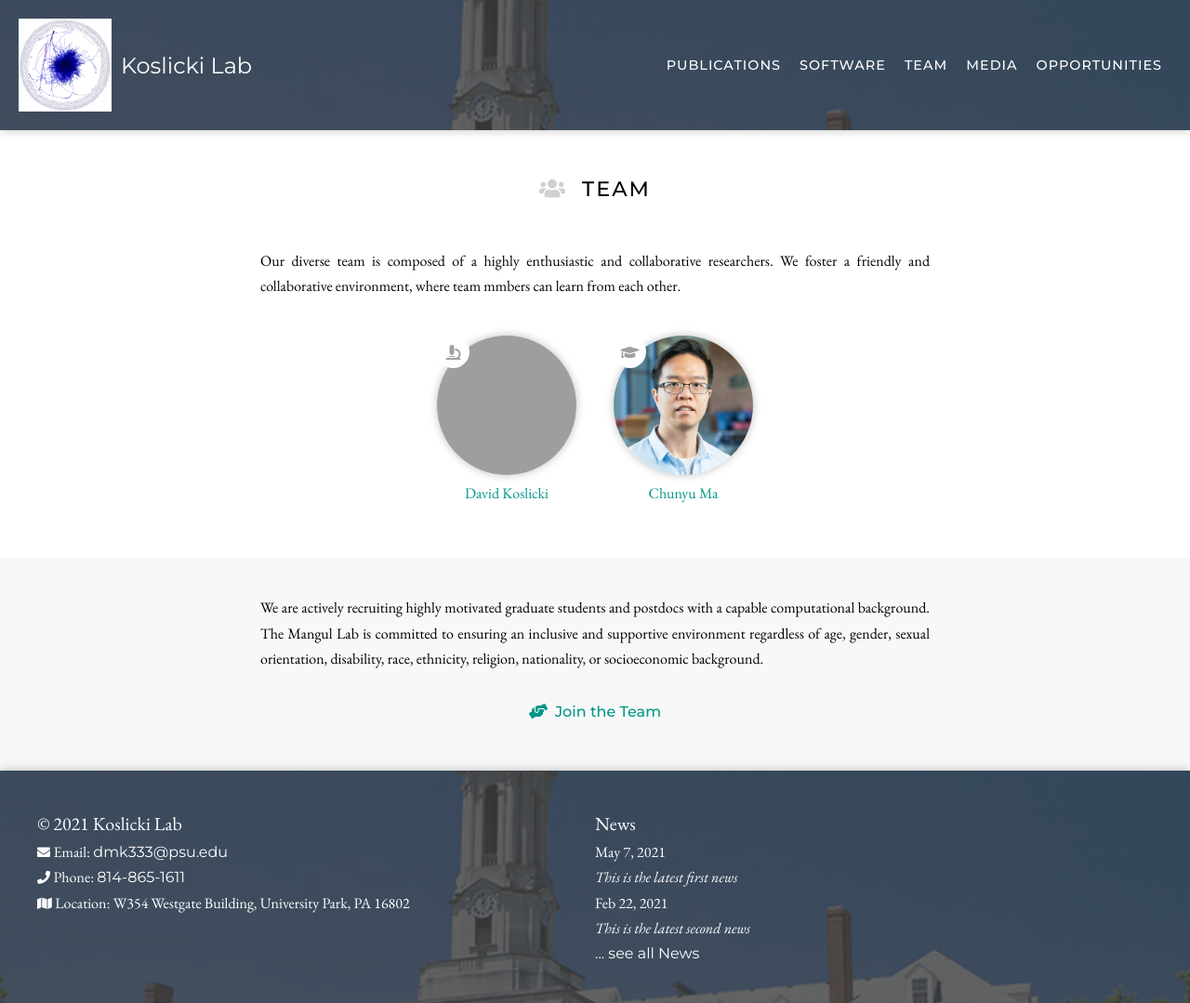
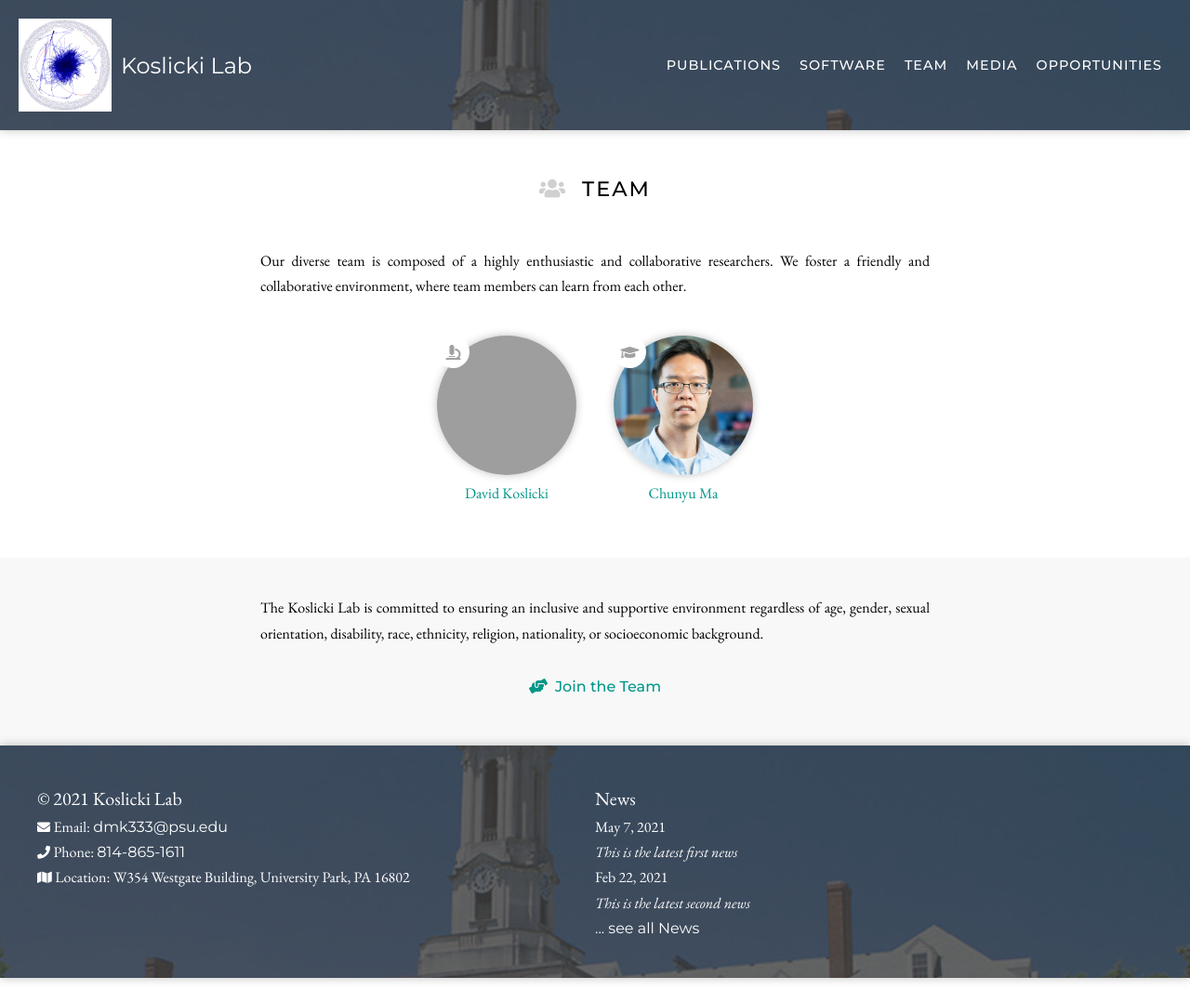
Before and after one commit to mohsenht/Koslicki-lab-PSU, a Jekyll site: the page built from team/index.md, in a window 1280 px wide. Shown: the whole page at 93% size. Built offline with Jekyll 4.4.1, drawn with Linux system fonts in a browser that asks for light colours; nearby versions of some CDN libraries; grey boxes are pictures that could not be loaded.

Commit message:
Fix typo and correct name

```diff
--- a/team/index.md
+++ b/team/index.md
@@ -10,7 +10,7 @@ redirect_from:
 
 # <i class="fas fa-users"></i>Team
 
-Our diverse team is composed of a highly enthusiastic and collaborative researchers. We foster a friendly and collaborative environment, where team mmbers can learn from each other.
+Our diverse team is composed of a highly enthusiastic and collaborative researchers. We foster a friendly and collaborative environment, where team members can learn from each other.
 
 
 {% capture html %}
@@ -29,7 +29,7 @@ Our diverse team is composed of a highly enthusiastic and collaborative research
 
 <!-- section break -->
 
-We are actively recruiting highly motivated graduate students and postdocs with a capable computational background. The Mangul Lab is committed to ensuring an inclusive and supportive environment regardless of age, gender, sexual orientation, disability, race, ethnicity, religion, nationality, or socioeconomic background.
+The Koslicki Lab is committed to ensuring an inclusive and supportive environment regardless of age, gender, sexual orientation, disability, race, ethnicity, religion, nationality, or socioeconomic background.
 
 {%
   include big-link.html
```
